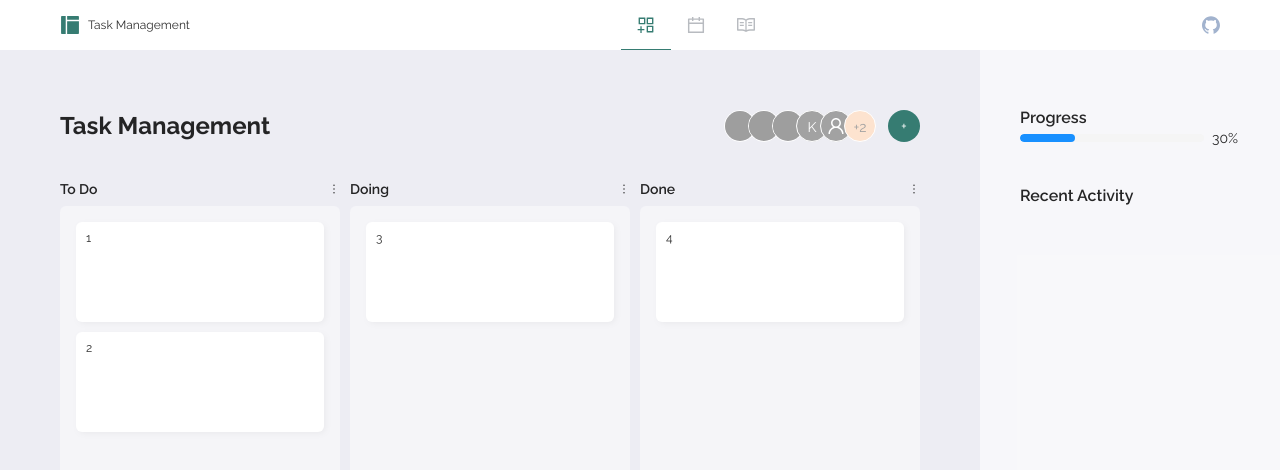
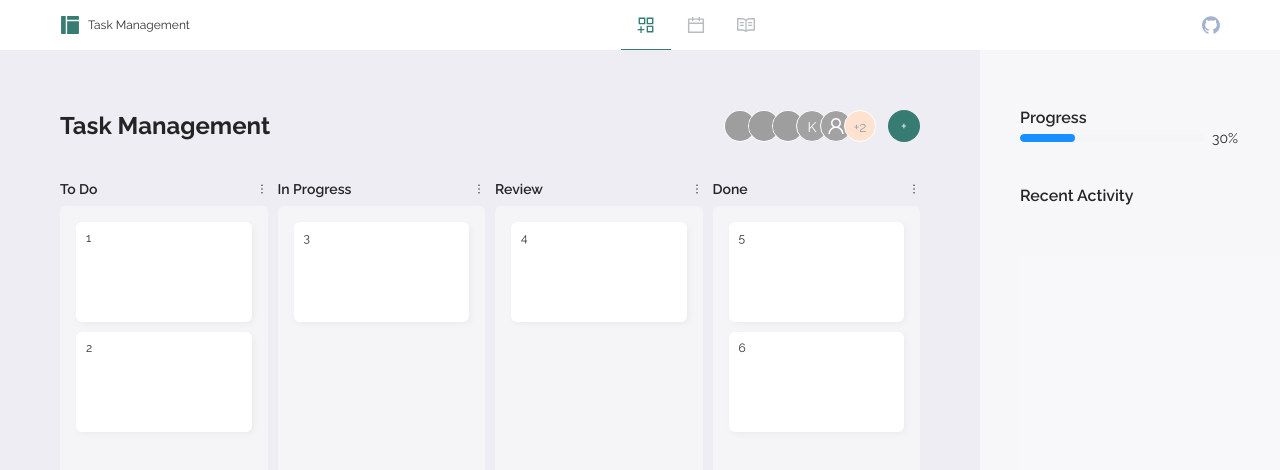
Before and after one commit to eunchu/pj-todo, a Next.js app: page / in a window 1280 px wide. Shown: the top 470 px of the page. Built offline with nearby package versions, Linux system fonts and the light colour scheme; grey boxes are pictures that could not be loaded.

Commit message:
feat: Card 이동 시 Card&Board 스타일 변경

```diff
--- a/components/Board.tsx
+++ b/components/Board.tsx
@@ -28,13 +28,20 @@ const Title = styled.h3`
 const MoreMenu = styled.div`
   cursor: pointer;
 `;
-const BoardBox = styled.ul`
+interface IBoardBoxProps {
+  isDraggingOver: boolean;
+  isDraggingFromThis: boolean;
+}
+const BoardBox = styled.div<IBoardBoxProps>`
   height: calc(100% - 24px);
 
-  background-color: ${({ theme }) => theme.boardColor};
+  background-color: ${(props) =>
+    props.isDraggingOver ? "#cccccc" : props.theme.boardColor};
 
   padding: 16px;
   border-radius: 6px;
+
+  transition: background-color 0.3s;
 `;
 
 interface IBoardProps {
@@ -51,8 +58,14 @@ const Board = ({ id, toDos }: IBoardProps) => {
         </MoreMenu>
       </div>
       <Droppable droppableId={id}>
-        {(provided) => (
-          <BoardBox ref={provided.innerRef} {...provided.droppableProps}>
+        {(provided, snepshot) => (
+          <BoardBox
+            isDraggingOver={snepshot.isDraggingOver}
+            // 원래 spot에서 떠날때
+            isDraggingFromThis={Boolean(snepshot.draggingFromThisWith)}
+            ref={provided.innerRef}
+            {...provided.droppableProps}
+          >
             {toDos.map((toDo, idx) => (
               <DragabbleCard key={toDo} index={idx} toDo={toDo} />
             ))}
--- a/components/DragabbleCard.tsx
+++ b/components/DragabbleCard.tsx
@@ -4,7 +4,10 @@ import styled from "styled-components";
 
 import { ITodo } from "@store/interfaces";
 
-const Card = styled.li`
+interface ICardProps {
+  isDragging: boolean;
+}
+const Card = styled.div<ICardProps>`
   height: 100px;
 
   background-color: ${({ theme }) => theme.cardColor};
@@ -13,6 +16,8 @@ const Card = styled.li`
 
   padding: 10px;
   margin-bottom: 10px;
+
+  opacity: ${(props) => props.isDragging && 0.7};
   &:last-child {
     margin-bottom: 0;
   }
@@ -25,8 +30,9 @@ interface ICardProps {
 const DragabbleCard = ({ toDo, index }: ICardProps) => {
   return (
     <Draggable key={toDo} draggableId={`${toDo}`} index={index}>
-      {(provided) => (
+      {(provided, snepshot) => (
         <Card
+          isDragging={snepshot.isDragging}
           ref={provided.innerRef}
           {...provided.dragHandleProps}
           {...provided.draggableProps}
--- a/pages/index.tsx
+++ b/pages/index.tsx
@@ -64,7 +64,7 @@ const Boards = styled.div`
   width: 100%;
 
   display: grid;
-  grid-template-columns: repeat(3, 1fr);
+  grid-template-columns: repeat(4, 1fr);
   gap: 10px;
 `;
 const InfoArea = styled.section`
--- a/store/todosAtom.ts
+++ b/store/todosAtom.ts
@@ -6,7 +6,8 @@ export const toDoState = atom<ITodos>({
   key: "toDo",
   default: {
     "To Do": ["1", "2"],
-    Doing: ["3"],
-    Done: ["4"],
+    "In Progress": ["3"],
+    Review: ["4"],
+    Done: ["5", "6"],
   },
 });
```
